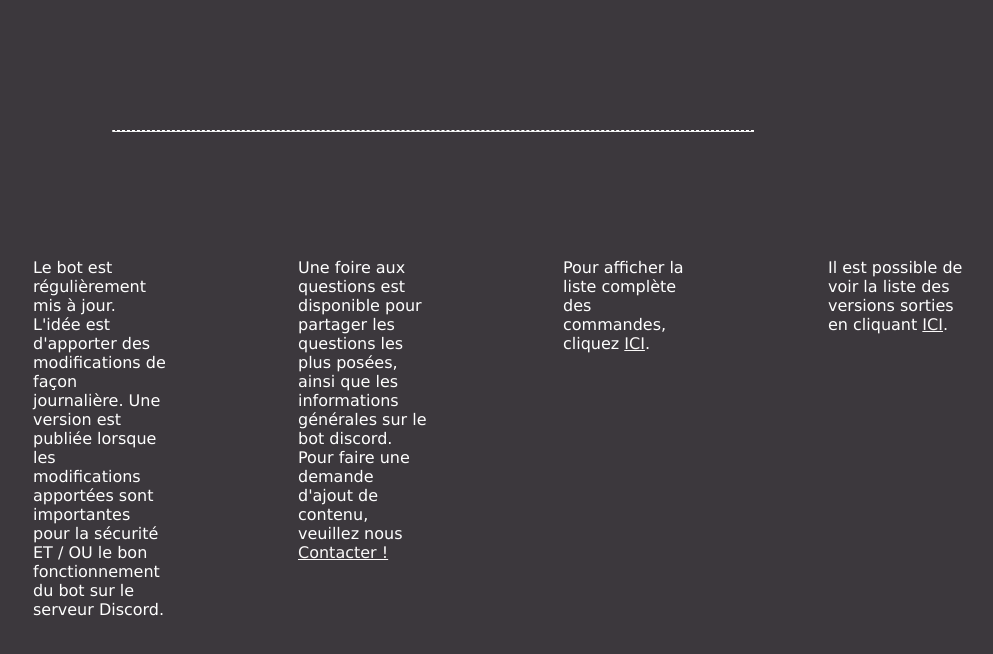
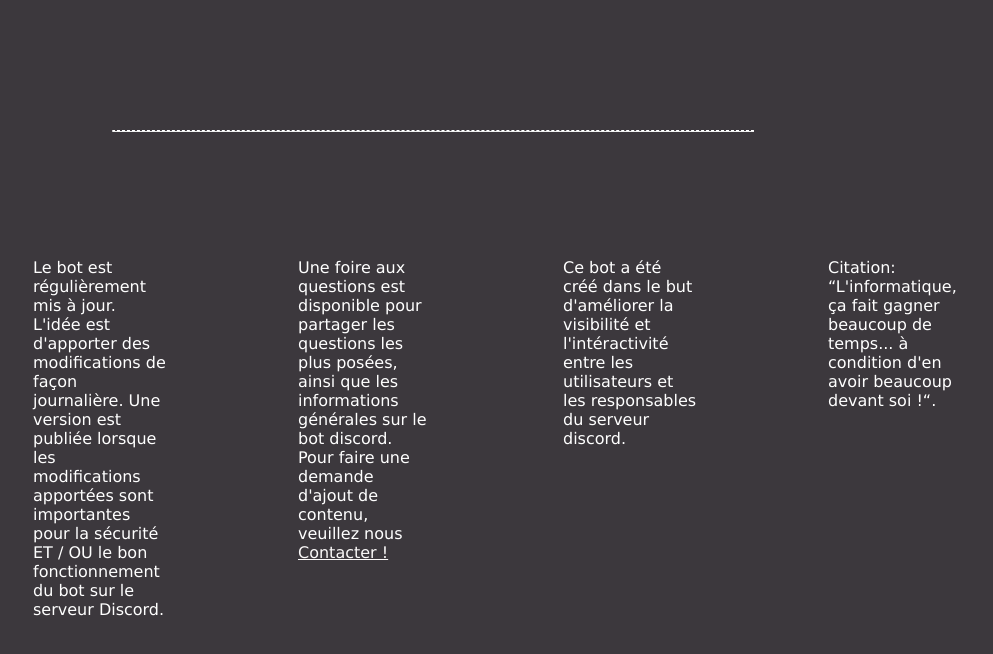
Before and after one commit to OrionC3/bainweb, a plain HTML site: page index.html in a window 1280 px wide. Shown: the part 775-1429 px from the top of the page, without its empty margins (207-1200 px from the left). Drawn offline with Linux system fonts and the light colour scheme.

Commit message:
Update index.html

```diff
--- a/index.html
+++ b/index.html
@@ -70,11 +70,11 @@
                             Une foire aux questions est disponible pour partager les questions les plus posées, ainsi que les informations générales sur le bot discord. Pour faire une demande d'ajout de contenu, veuillez nous <a href="pages/contact.html">Contacter !</a>
                         </p>
                         <p>
-                            Pour afficher la liste complète des commandes, cliquez <a href="#CMDS">ICI</a>.
+                            Ce bot a été créé dans le but d'améliorer la visibilité et l'intéractivité entre les utilisateurs et les responsables du serveur discord.
                         </p>
 
                         <p>
-                            Il est possible de voir la liste des versions sorties en cliquant <a href="#versions">ICI</a>.
+                            Citation: “L'informatique, ça fait gagner beaucoup de temps... à condition d'en avoir beaucoup devant soi !“.
                         </p>
                     </div>
             </div>
```
